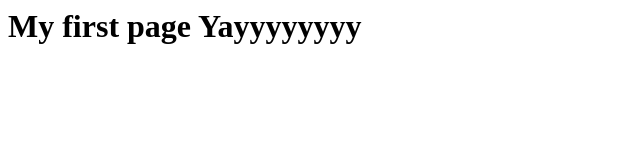
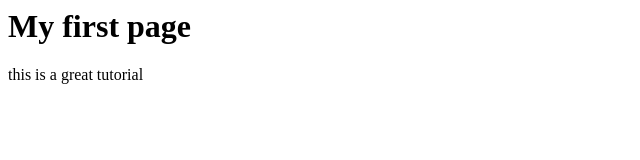
Before and after one commit to kbourne249/git-course, a plain HTML site: page index.html in a window 1280 px wide. Shown: the whole page, without its empty margins (0-640 px from the left). Drawn offline with Linux system fonts and the light colour scheme.

Commit message:
Changed the index file

```diff
--- a/index.html
+++ b/index.html
@@ -1,8 +1,6 @@
 <html>
-  <head>
-    <title>My First Page</title>
-  </head>
   <body>
-    <h1>My first page Yayyyyyyyy</h1>
+    <h1>My first page</h1>
+    <p>this is a great tutorial</p>
   </body>
 </html>
```
